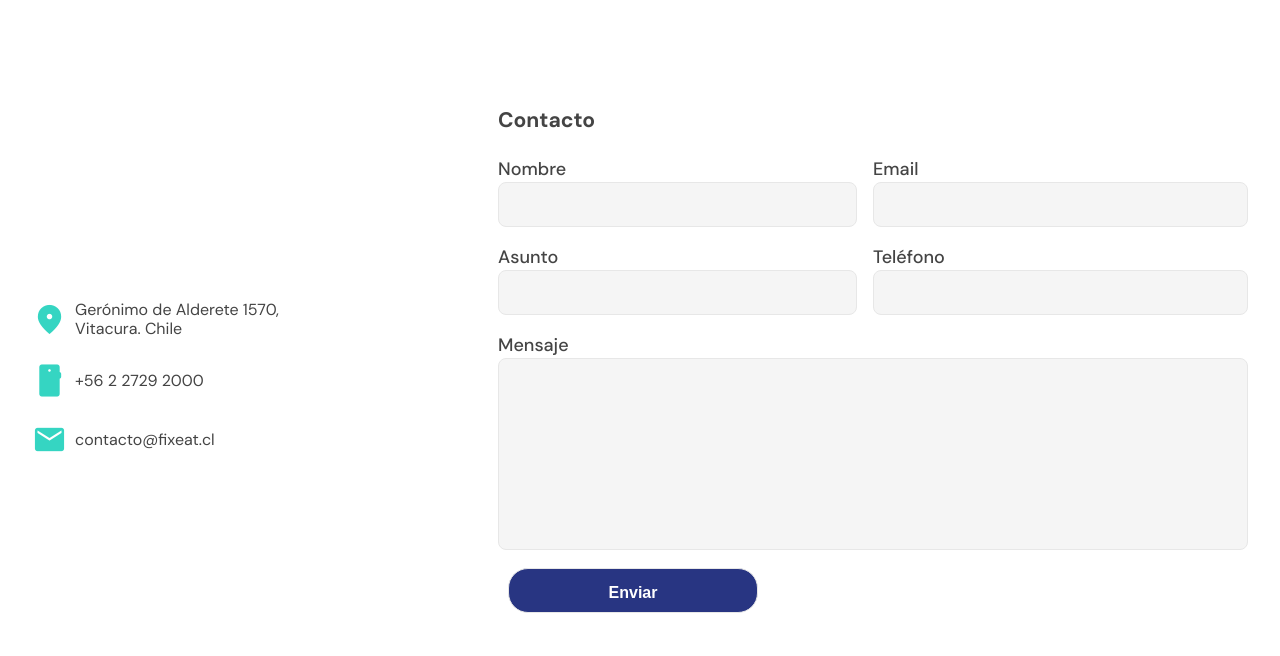
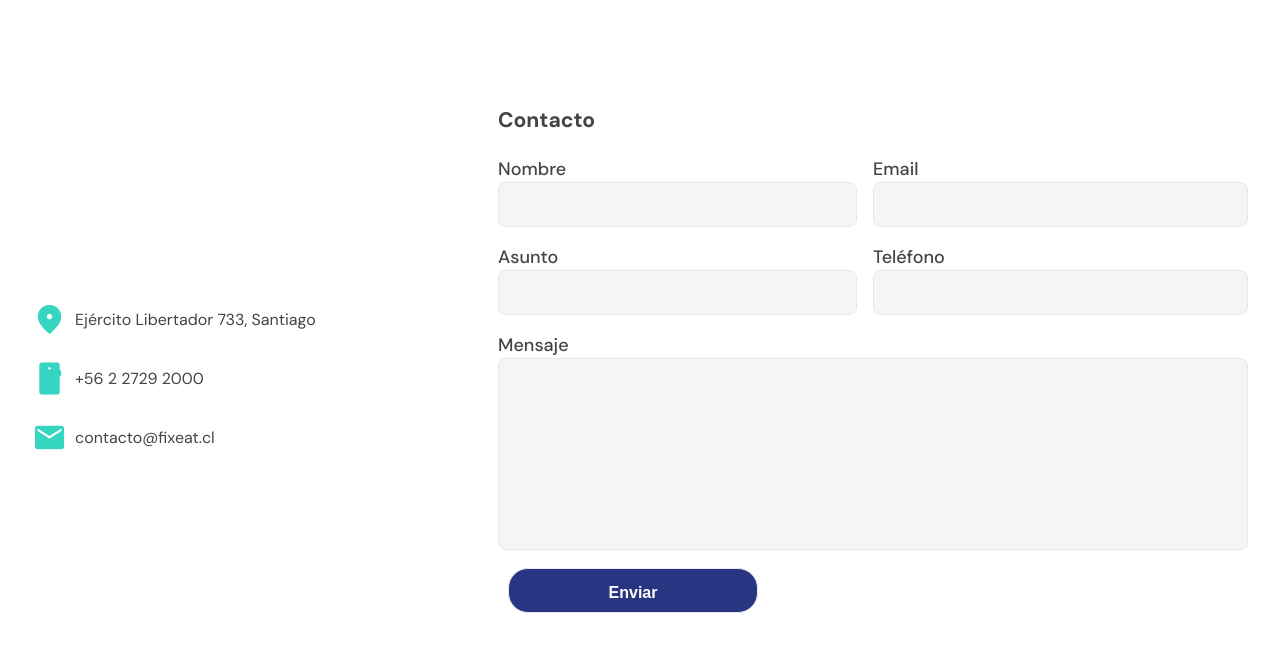
Before and after one commit to Marquinho-AIBO/fixeat-landing, a plain HTML site: page index.html in a window 1280 px wide. Shown: the part 2541-3197 px from the top of the page. Drawn offline with nearby package versions, Linux system fonts and the light colour scheme.

Commit message:
Update index.html

```diff
--- a/index.html
+++ b/index.html
@@ -113,7 +113,7 @@
     <div class="cont-contacto">
         <div class="cont-datos" style="font-variation-settings: 'FILL' 1">
             <div class="dato">
-                <span class="material-symbols-outlined">location_on</span> <span>Gerónimo de Alderete 1570, Vitacura. Chile</span>
+                <span class="material-symbols-outlined">location_on</span> <span>Ejército Libertador 733, Santiago</span>
             </div>
             <div class="dato">
                 <span class="material-symbols-outlined">smartphone</span> <span>+56 2 2729 2000</span>
```
